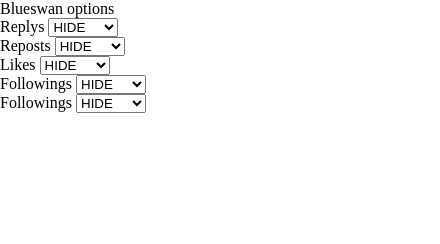
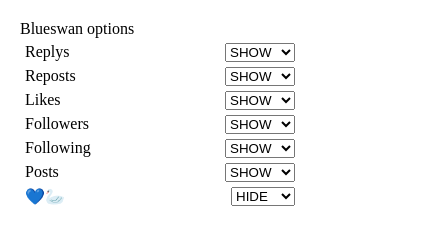
Before and after one commit to kawarimidoll/dotfiles, a browser extension: page blueswan/popup.html in a window 400 px wide. Shown: the whole page, 440 px wide, since content can reach past the window. Drawn offline with Linux system fonts and the light colour scheme.

```diff
--- a/blueswan/popup.html
+++ b/blueswan/popup.html
@@ -6,53 +6,72 @@
 body {
   font-size: 1rem;
   overflow: hidden;
-  margin: 0px;
-  padding: 0px;
+  margin: 20px;
   background: white;
-  width: 440px;
+  width: 280px;
+}
+.select-group {
+  display: flex;
+  justify-content: space-between;
+  margin: 5px;
 }
     </style>
   </head>
   <body>
     <div>Blueswan options</div>
 
-    <div>
-      <span>Replys</span>
-      <select name="replys">
+    <div class="select-group">
+      <div>Replys</div>
+      <select id="select-replys" name="select-replys">
         <option value="hide">HIDE</option>
         <option value="hover">HOVER</option>
         <option value="show">SHOW</option>
       </select>
     </div>
-    <div>
-      <span>Reposts</span>
-      <select name="reposts">
+    <div class="select-group">
+      <div>Reposts</div>
+      <select id="select-reposts" name="select-reposts">
         <option value="hide">HIDE</option>
         <option value="hover">HOVER</option>
         <option value="show">SHOW</option>
       </select>
     </div>
-    <div>
-      <span>Likes</span>
-      <select name="likes">
+    <div class="select-group">
+      <div>Likes</div>
+      <select id="select-likes" name="select-likes">
         <option value="hide">HIDE</option>
         <option value="hover">HOVER</option>
         <option value="show">SHOW</option>
       </select>
     </div>
-    <div>
-      <span>Followings</span>
-      <select name="followings">
+    <div class="select-group">
+      <div>Followers</div>
+      <select id="select-followers" name="select-followers">
         <option value="hide">HIDE</option>
         <option value="hover">HOVER</option>
         <option value="show">SHOW</option>
       </select>
     </div>
-    <div>
-      <span>Followings</span>
-      <select name="followings">
+    <div class="select-group">
+      <div>Following</div>
+      <select id="select-following" name="select-following">
         <option value="hide">HIDE</option>
         <option value="hover">HOVER</option>
+        <option value="show">SHOW</option>
+      </select>
+    </div>
+    <div class="select-group">
+      <div>Posts</div>
+      <select id="select-posts" name="select-posts">
+        <option value="hide">HIDE</option>
+        <option value="hover">HOVER</option>
+        <option value="show">SHOW</option>
+      </select>
+    </div>
+    <div class="select-group">
+      <div>💙🦢</div>
+      <select id="select-title" name="select-title">
+        <option value="hide">HIDE</option>
         <option value="show">SHOW</option>
       </select>
     </div>
--- a/blueswan/popup.js
+++ b/blueswan/popup.js
@@ -2,40 +2,32 @@
   "replys",
   "reposts",
   "likes",
-  "followings",
   "followers",
+  "following",
+  "posts",
 ];
 
 function ensureValue(value) {
   return ["show", "hover", "hide"].includes(value) ? value : "show";
 }
 
-console.log("ho");
 function load() {
-  console.log("hi");
-  chrome.storage.local.get("blueswan", (data) => {
-    console.log(data);
-    // const values = items.blueswan;
-    // names.forEach((name) => {
-    //   document.getElementByName(name).value = ensureValue(values[name]);
-    // });
+  chrome.storage.local.get(names, (data) => {
+    names.forEach((name) => {
+      const select = document.getElementById(`select-${name}`);
+      [...select.options].forEach((option) =>
+        option.selected = option.value === ensureValue(data[name])
+      );
+      select.addEventListener("change", (event) => {
+        // body.classList.add(`${ensureValue(data[name])}-${name}`);
+
+        chrome.storage.local.set(
+          { [name]: event.target.value },
+          function () {},
+        );
+      });
+    });
   });
 }
 
-
-function save() {
-  const values = {};
-  names.forEach((name) => {
-    values[name] = ensureValue(
-      [...document.getElementsByName(name)]?.find((element) => element.checked)
-        ?.value,
-    );
-  });
-
-  chrome.storage.local.set({ "blueswan": values }, function () { });
-
-  document.getElementById("save").innerText = "saved";
-}
-
-document.getElementById("save").addEventListener("click", save);
-load()
+load();
```
Also changed, not shown: blueswan/script.js (+39 -5 lines).
